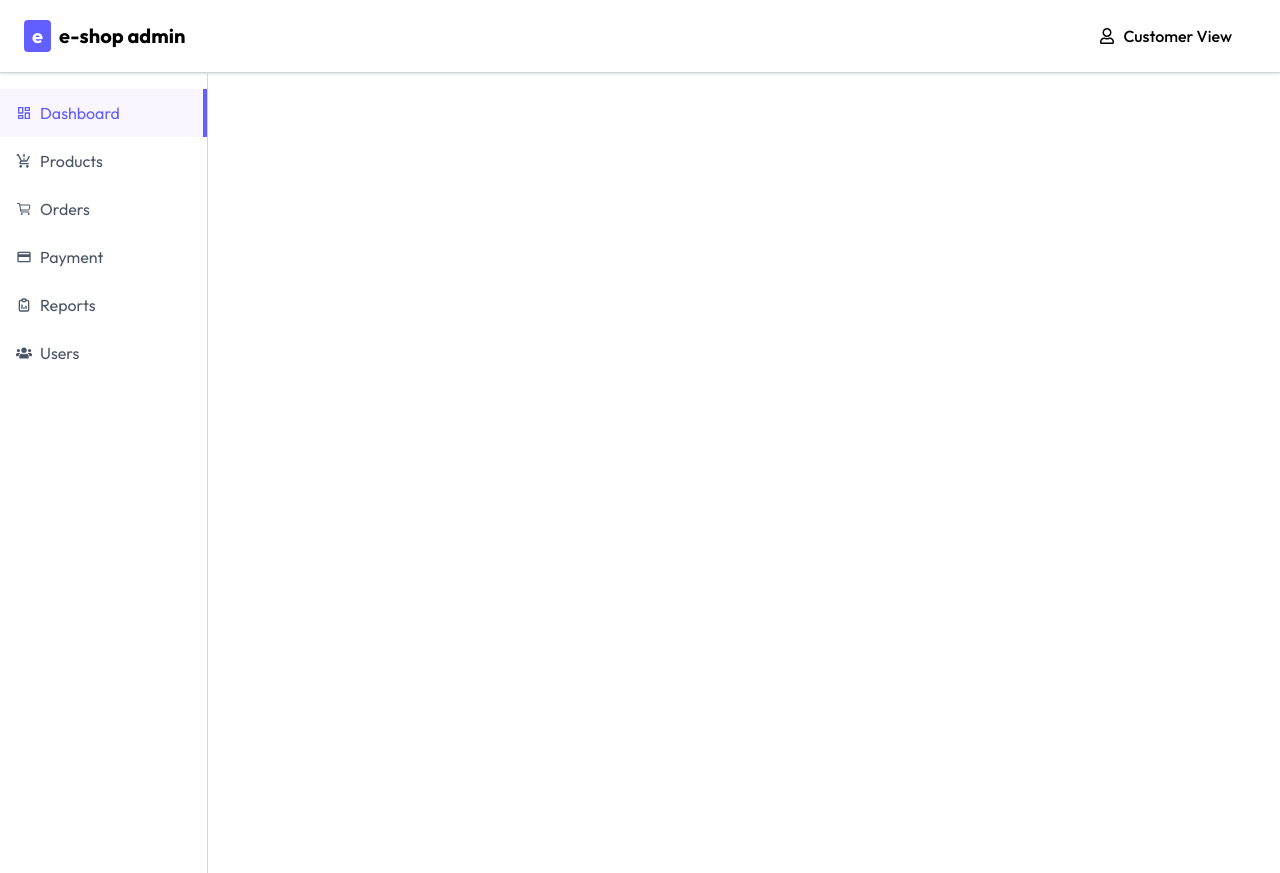
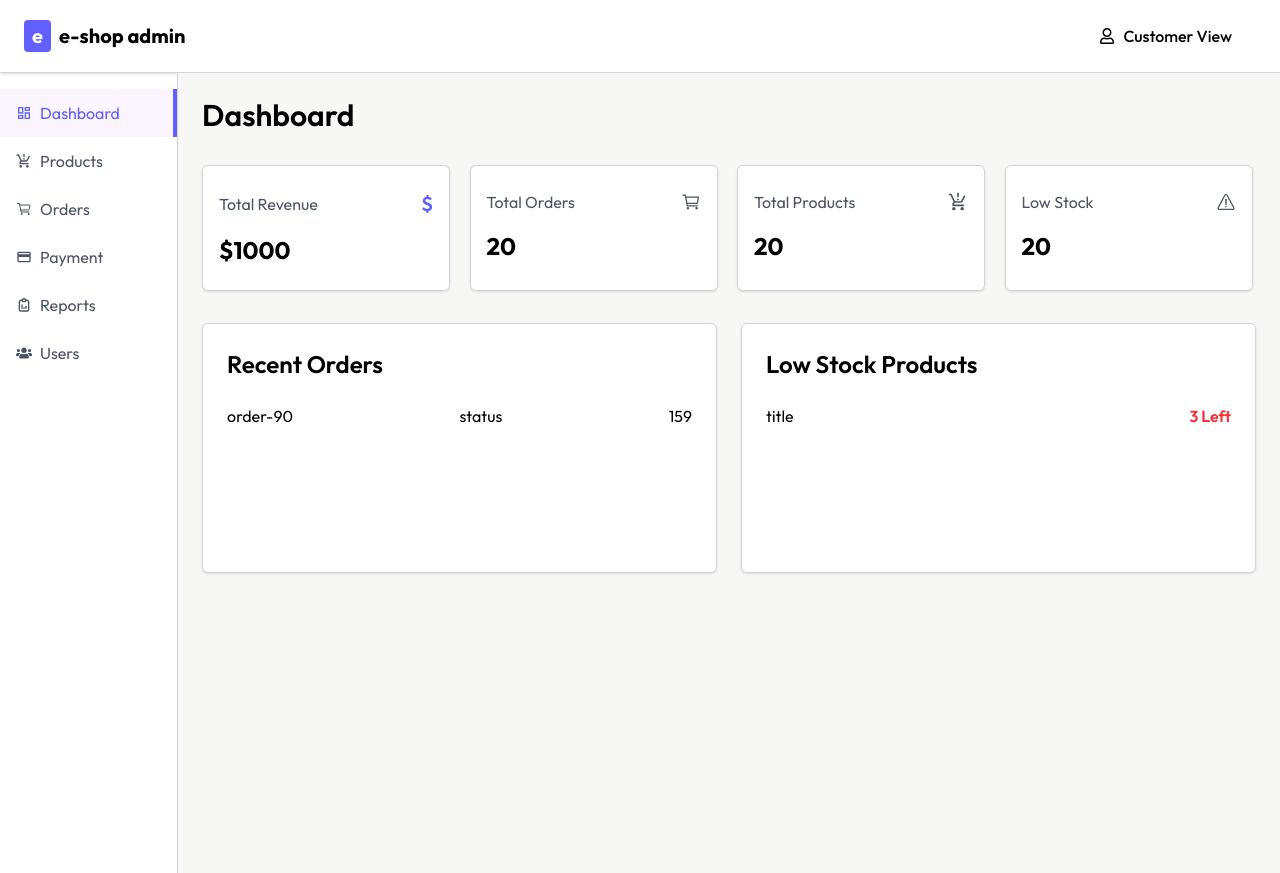
Before and after one commit to raheemnbrk/e-shop, a React app in the folder frontend/: page /dashboard in a window 1280 px wide. Built offline with nearby package versions, Linux system fonts and the light colour scheme; the HTML template or start-up script is replaced by a standard one; a web font is replaced by a local one.

Commit message:
add dashboard home page.

```diff
--- a/frontend/src/pages/dashboard.tsx
+++ b/frontend/src/pages/dashboard.tsx
@@ -1,43 +1,57 @@
-import { NavLink, Outlet } from "react-router-dom";
-import {
-  MdOutlineDashboard,
-  MdProductionQuantityLimits,
-  MdOutlinePayment,
-} from "react-icons/md";
-import { IoCartOutline } from "react-icons/io5";
-import { TbReportAnalytics } from "react-icons/tb";
-import { FaUsers } from "react-icons/fa";
+import { IoCartOutline, IoWarningOutline } from "react-icons/io5";
+import { MdProductionQuantityLimits } from "react-icons/md";
 
 export default function DashBoard() {
-  const sidebarLinks = [
-    { name: "Dashboard", path: "", icon: <MdOutlineDashboard /> },
-    {
-      name: "products",
-      path: "products",
-      icon: <MdProductionQuantityLimits />,
-    },
-    { name: "orders", path: "orders", icon: <IoCartOutline /> },
-    { name: "payment", path: "payment", icon: <MdOutlinePayment /> },
-    { name: "reports", path: "reports", icon: <TbReportAnalytics /> },
-    { name: "users", path: "users", icon: <FaUsers /> },
-  ];
   return (
-    <div>
-      <div className="md:w-52 w-16 h-[100vh] border-r text-base border-gray-300 pt-4 flex flex-col transition-all duration-300">
-        {sidebarLinks.map((item, index) => (
-          <NavLink
-            to={item.path}
-            key={index}
-            className={({ isActive }) =>
-              `flex items-center gap-2 px-4 py-3 cursor-pointer capitalize ${isActive ? "bg-purple-50 text-primary border-r-4 border-r-primary" : "text-gray-600 hover:bg-gray-100 hover:text-black"}`
-            }
-          >
-            {item.icon}
-            <p className="md:block hidden text-center">{item.name}</p>
-          </NavLink>
-        ))}
+    <div className="bg-[#f7f7f5] p-6 flex flex-col space-y-8 w-full">
+      <h1 className="text-3xl font-semibold capitalize">dashboard</h1>
+      <div className="grid md:grid-cols-4 grid-cols-1 gap-4">
+        <div className="w-full md:w-62 px-4 py-6 flex flex-col space-y-4 border border-gray-300 shadow-sm rounded-md bg-white">
+          <div className="flex items-center justify-between">
+            <h1 className="text-gray-600 capitalize">total revenue</h1>
+            <p className="text-primary font-semibold text-xl">$</p>
+          </div>
+          <h1 className="text-2xl font-bold" >$1000</h1>
+        </div>
+        <div className="w-full md:w-62 px-4 py-6 flex flex-col space-y-4 border border-gray-300 shadow-sm rounded-md bg-white">
+          <div className="flex items-center justify-between">
+            <h1 className="text-gray-600 capitalize">total orders</h1>
+            <IoCartOutline className="text-xl font-semibold text-gray-600" />
+          </div>
+          <h1 className="text-2xl font-bold">20</h1>
+        </div>
+        <div className="w-full md:w-62 px-4 py-6 flex flex-col space-y-4 border border-gray-300 shadow-sm rounded-md bg-white">
+          <div className="flex items-center justify-between">
+            <h1 className="text-gray-600 capitalize">total products</h1>
+            <MdProductionQuantityLimits className="text-xl font-semibold text-gray-600" />
+          </div>
+          <h1 className="text-2xl font-bold">20</h1>
+        </div>
+        <div className="w-full md:w-62 px-4 py-6 flex flex-col space-y-4 border border-gray-300 shadow-sm rounded-md bg-white">
+          <div className="flex items-center justify-between">
+            <h1 className="text-gray-600 capitalize">low stock</h1>
+            <IoWarningOutline  className="text-xl font-semibold text-gray-600"/>
+          </div>
+          <h1 className="text-2xl font-bold">20</h1>
+        </div>
       </div>
-      {/* <Outlet /> */}
+      <div className="flex flex-col md:flex-row gap-6">
+        <div className="w-full md:flex-[50%] h-[250px] flex flex-col space-y-6 bg-white border border-gray-300 shadow-sm rounded-md px-6 py-6">
+          <h1 className="text-2xl font-semibold capitalize">recent orders</h1>
+          <div className="flex items-center justify-between" >
+            <p>order-90</p>
+            <p>status</p>
+            <p>159</p>
+          </div>
+        </div>
+        <div className="w-full md:flex-[50%] flex flex-col space-y-6 bg-white border border-gray-300 shadow-sm rounded-md px-6 py-6">
+          <h1 className="text-2xl font-semibold capitalize">low stock products</h1>
+          <div className="flex items-center justify-between" >
+            <p>title</p>
+            <p className="text-red-500 font-semibold capitalize ">3 left</p>
+          </div>
+        </div>
+      </div>
     </div>
   );
 }
--- a/frontend/src/pages/dashboardLayout.tsx
+++ b/frontend/src/pages/dashboardLayout.tsx
@@ -1,11 +1,48 @@
 import DashboardNavbar from "../components/dashboardNavbar";
-import DashBoard from "./dashboard";
+import { Outlet, NavLink } from "react-router-dom";
+import {
+  MdOutlineDashboard,
+  MdProductionQuantityLimits,
+  MdOutlinePayment,
+} from "react-icons/md";
+import { IoCartOutline } from "react-icons/io5";
+import { TbReportAnalytics } from "react-icons/tb";
+import { FaUsers } from "react-icons/fa";
 
 export default function DashboardLayout() {
+  const sidebarLinks = [
+    { name: "Dashboard", path: "", icon: <MdOutlineDashboard /> },
+    {
+      name: "products",
+      path: "products",
+      icon: <MdProductionQuantityLimits />,
+    },
+    { name: "orders", path: "orders", icon: <IoCartOutline /> },
+    { name: "payment", path: "payment", icon: <MdOutlinePayment /> },
+    { name: "reports", path: "reports", icon: <TbReportAnalytics /> },
+    { name: "users", path: "users", icon: <FaUsers /> },
+  ];
   return (
     <div>
       <DashboardNavbar />
-      <DashBoard />
+      <div className="flex">
+        <div className="md:w-52 w-16 h-[100vh] border-r text-base border-gray-300 pt-4 flex flex-col transition-all duration-300">
+          {sidebarLinks.map((item, index) => (
+            <NavLink
+              end
+              to={item.path}
+              key={index}
+              className={({ isActive }) =>
+                `flex items-center gap-2 px-4 py-3 cursor-pointer capitalize ${isActive ? "bg-purple-50 text-primary border-r-4 border-r-primary" : "text-gray-600 hover:bg-gray-100 hover:text-black"}`
+              }
+            >
+              {item.icon}
+              <p className="md:block hidden text-center">{item.name}</p>
+            </NavLink>
+          ))}
+        </div>
+        <Outlet />
+      </div>
     </div>
   );
 }
--- a/frontend/src/router/router.tsx
+++ b/frontend/src/router/router.tsx
@@ -15,7 +15,7 @@ import Description from "../components/products/description";
 import Reviews from "../components/products/reviews";
 import Specification from "../components/products/specifications";
 import Cart from "../pages/cart";
-import Dashboard from "../pages/products";
+import Dashboard from "../pages/dashboard";
 import DashboardLayout from "../pages/dashboardLayout";
 
 const router = createBrowserRouter(
@@ -28,7 +28,7 @@ const router = createBrowserRouter(
         <Route path="orders" element={<Orders />} />
         <Route path="orders/:id" element={<OrderDetails />} />
         <Route path="*" element={<NotFound />} />
-        <Route path="details" element={<ProductDetails />}>
+        <Route path="products/:id" element={<ProductDetails />}>
           <Route index element={<Description />} />
           <Route path="reviews" element={<Reviews />} />
           <Route path="specifications" element={<Specification />} />
```
